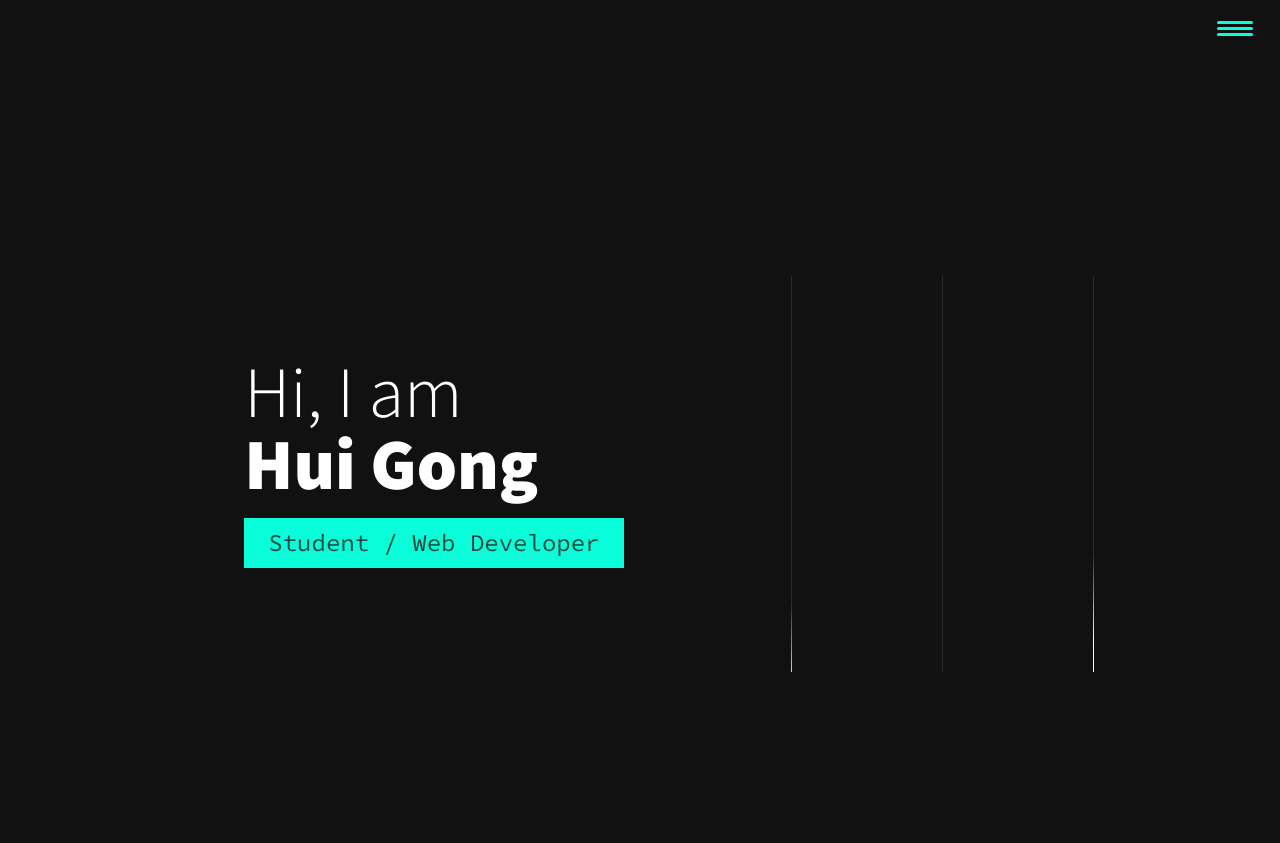
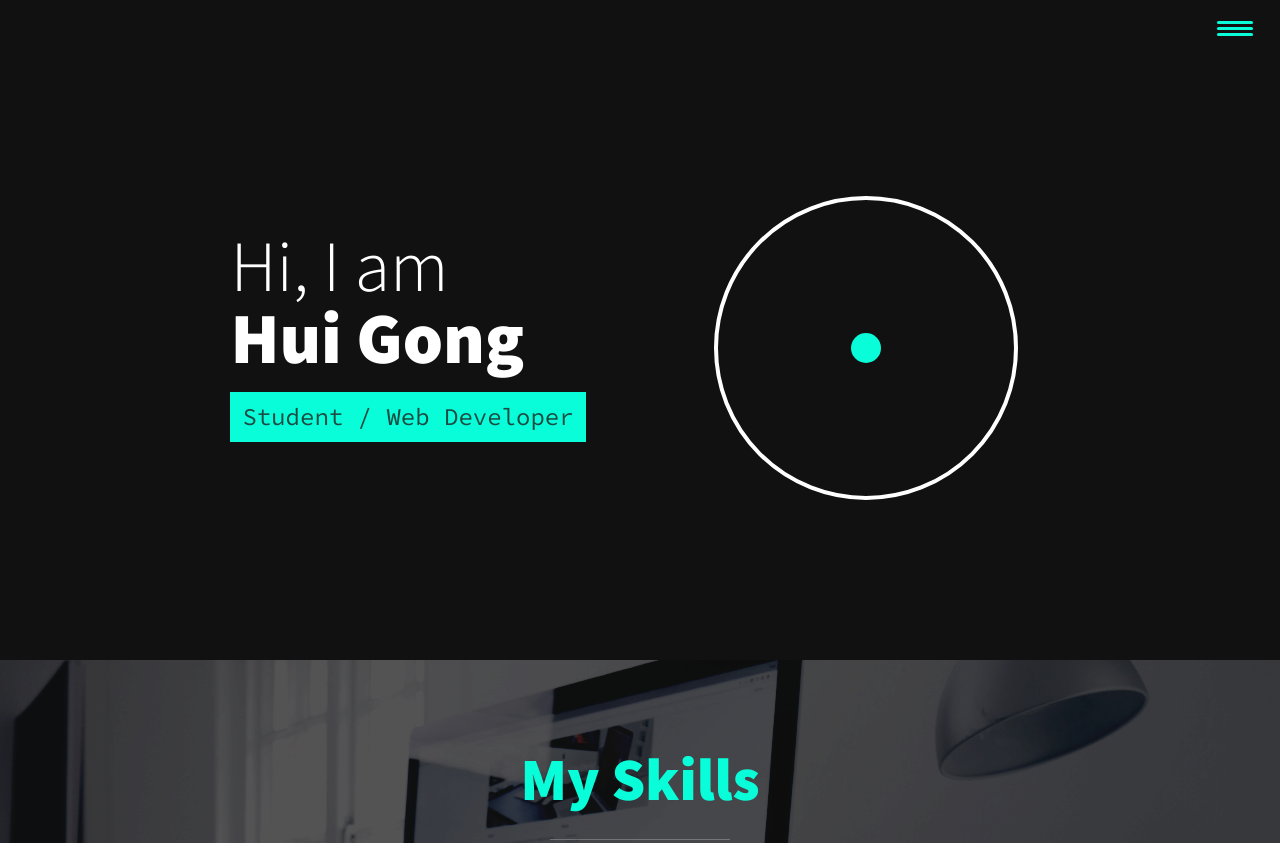
Before and after one commit to HuiGong-dev/node-app, a website: page index.html in a window 1280 px wide. Shown: the top 843 px of the page. Drawn offline with nearby package versions, Linux system fonts and the light colour scheme.

Commit message:
fix intro animation

```diff
--- a/index.html
+++ b/index.html
@@ -54,11 +54,12 @@
         </div>
 
         <div class="section__intro__animation-area">
-            <div class="lines">
-                <div class="line"></div>
-                <div class="line"></div>
-                <div class="line"></div>
-              </div>
+            <svg >
+                <circle cx="200" cy="200" r="150" fill="none" stroke="white" stroke-width="4"/>
+                <circle cx="200" cy="200" r="15" fill="#08fdd8">
+                    <!--SMIL Animation Example--> <animateMotion path="M0 0 V-142.5 L142.5 0 L0 142.5 L-142.5 0 L0 -142.5 L0 142.5 L0 0" dur="5s" repeatCount="indefinite"/>
+                </circle>
+            </svg>
         </div>
 
         <!-- <img src="img/placeholder@2x.png" alt="profile picture" class="intro__img"> -->
--- a/public/css/styles.css
+++ b/public/css/styles.css
@@ -40,6 +40,7 @@
 
 strong {
   font-weight: var(--fw--bold);
+  display: block;
 }
 
 /* General Styles */
@@ -110,6 +111,7 @@ h3 {
 
 .section__title--intro {
   font-weight: var(--fw-reg);
+  width: max-content;
 }
 
 .section__title--intro strong {
@@ -125,7 +127,7 @@ h3 {
 .section__subtitle--about {
   background: var(--clr-accent);
   font-family: var(--ff-secondary);
-  padding: 0.25em 1em;
+  padding: 0.25em 0.5em;
   margin-bottom: 1em;
   display: inline-block;
 }
@@ -250,7 +252,7 @@ header {
   position: relative;
   background-color: var(--clr-dark);
   color: var(--clr-light);
-  text-align: center;
+  text-align: left;
 
   display: grid;
   place-items: center;
@@ -266,124 +268,68 @@ header {
 .section__subtitle--intro {
   color: var(--clr-darkgreen);
 }
+.section__intro__animation-area {
+  display: none;
+}
 
 @media (min-width: 1000px) {
   .intro {
-    display: grid;
-    place-items: center;
-    text-align: left;
-    padding-bottom: 17rem;
-    padding-top: 15rem;
+    display: flex;
+    justify-content: center;
+    flex: 1 1 auto;
+    width: 100%;
+    height: 100%;
+    padding: 5rem;
 
-    margin-left: auto;
-    margin-right: auto;
-    grid-template-areas: "texts lines";
-    grid-template-columns: 1fr 1fr;
   }
   .section__intro__text-area {
-    grid-area: texts;
-    margin-left: auto;
-    margin-right: auto;
-    padding-top: 5rem;
-    padding-bottom: 5rem;
-    padding-left: 12rem;
-    padding-right: 0rem;
+    margin-left: 0;
+    margin-right: 0;
+    padding: 3rem;
+    display: flex;
+    flex-direction: column;
+    justify-content: right;
+    width: max-content;
+
+    text-align: left;
+
   }
 
   .section__intro__animation-area {
-    grid-area: lines;
-    display: table;
-    width: 100%;
-    height: 100%;
+    display: flex;
+    width: min-content;
+    height: max-content;
     background-color: var(--clr-dark);
     color: #000;
     line-height: 1.6;
     position: relative;
-    font-family: sans-serif;
     overflow: hidden;
   }
+  svg{ width:400px; height:400px; display:block; margin:2rem;}
 
-  .lines {
-    position: relative;
-    top: 0;
-    left: 0%;
-    right: 0;
-    height: 100%;
-    margin: auto;
-    width: auto;
-  }
-
-  .line {
-    position: absolute;
-    width: 1px;
-    height: 100%;
-    top: 0;
-    left: 50%;
-    background: rgba(255, 255, 255, 0.1);
-    overflow: hidden;
-  }
-
-  .line::after {
-    content: "";
-    display: block;
-    position: absolute;
-    height: 15vh;
-    width: 100%;
-    top: -50%;
-    left: 0;
-    background: linear-gradient(
-      to bottom,
-      rgba(255, 255, 255, 0) 0%,
-      #ffffff 75%,
-      #ffffff 100%
-    );
-    -webkit-animation: drop 7s 0s infinite;
-    animation: drop 7s 0s infinite;
-    -webkit-animation-fill-mode: forwards;
-    animation-fill-mode: forwards;
-    -webkit-animation-timing-function: cubic-bezier(0.4, 0.26, 0, 0.97);
-    animation-timing-function: cubic-bezier(0.4, 0.26, 0, 0.97);
-  }
-  .line:nth-child(1) {
-    margin-left: -25%;
-  }
-  .line:nth-child(1)::after {
-    -webkit-animation-delay: 2s;
-    animation-delay: 2s;
-  }
-  .line:nth-child(3) {
-    margin-left: 25%;
-  }
-  .line:nth-child(3)::after {
-    -webkit-animation-delay: 2.5s;
-    animation-delay: 2.5s;
-  }
-
-  @-webkit-keyframes drop {
-    0% {
-      top: -50%;
-    }
-    100% {
-      top: 110%;
+  /* test atomic flower */
+  @keyframes bajar011 {
+    to{
+      transform:translateY(80px);
+      fill:gray;
+      height:70px;
     }
   }
-
-  @keyframes drop {
-    0% {
-      top: -50%;
-    }
-    100% {
-      top: 110%;
+  @keyframes subir012{
+    to{
+      transform:translateY(-100px);
+      fill:gray;
+      height:70px;
     }
   }
+  .animacion011{ animation: bajar011 4s ease-in-out infinite alternate; }
+  .animacion012{ animation: subir012 4s ease-in-out infinite alternate; }
+  /*end test*/
 
   .section__subtitle--intro {
-    align-self: center;
-    grid-column: -1 / 1;
-    grid-row: 2;
+
     text-align: left;
-    position: relative;
-    width: 100%;
+    width: max-content;
   }
 }
 
```
